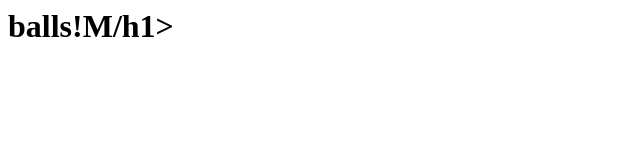
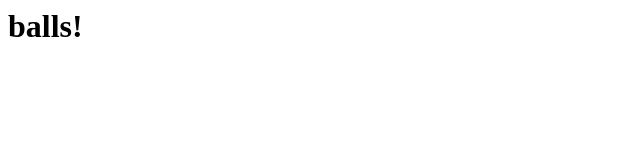
Before and after one commit to kalebjz/softx-fork, a plain HTML site: page index.html in a window 1280 px wide. Shown: the whole page, without its empty margins (0-640 px from the left). Drawn offline with Linux system fonts and the light colour scheme.

Commit message:
Update index.html

```diff
--- a/index.html
+++ b/index.html
@@ -1 +1 @@
-<h1>balls!M/h1>
+<h1>balls!<h1>
```
